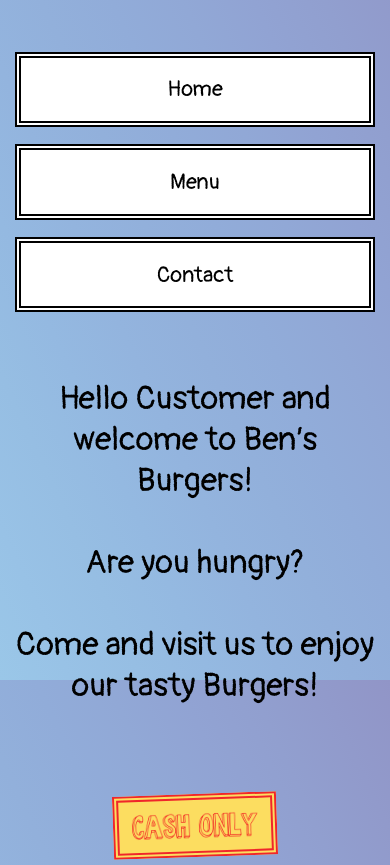
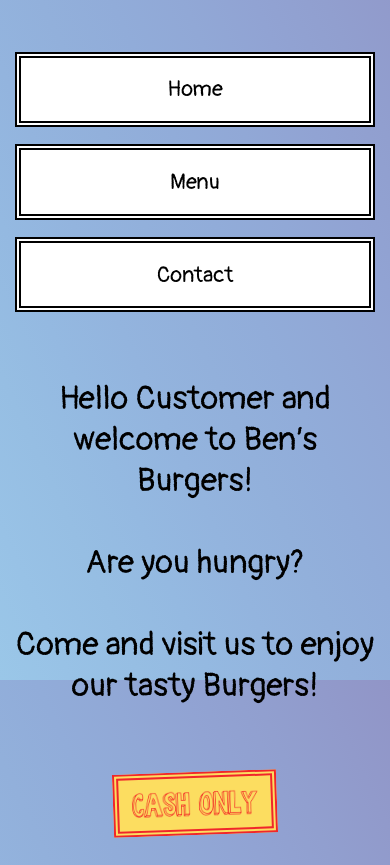
Before and after one commit to bpetermann/restaurant_page, a website built with webpack: page dist/index.html in a window 390 px wide. Shown: the part 164-1029 px from the top of the page. Built offline with Linux system fonts and the light colour scheme.

Commit message:
edit style.css

```diff
--- a/src/style.css
+++ b/src/style.css
@@ -61,7 +61,7 @@ body {
 
 .btn-nav {
   padding: 0.8em;
-  margin-top: 4em;
+  margin-top: 3em;
   margin-left: 4.9em;
   width: 8em;
   border: 0.3em double #000;
@@ -186,7 +186,8 @@ body {
 
 .footer {
   text-align: center;
-  margin-top: 4em;
+  margin-top: 3em;
+  margin-bottom: 1em;
 }
 
 @media only screen and (max-width: 930px) {
@@ -243,7 +244,4 @@ body {
     justify-self: start;
   }
 
-  .footer {
-    margin-top: 4em;
-  }
 }
```
Also changed, not shown: dist/main.js.
